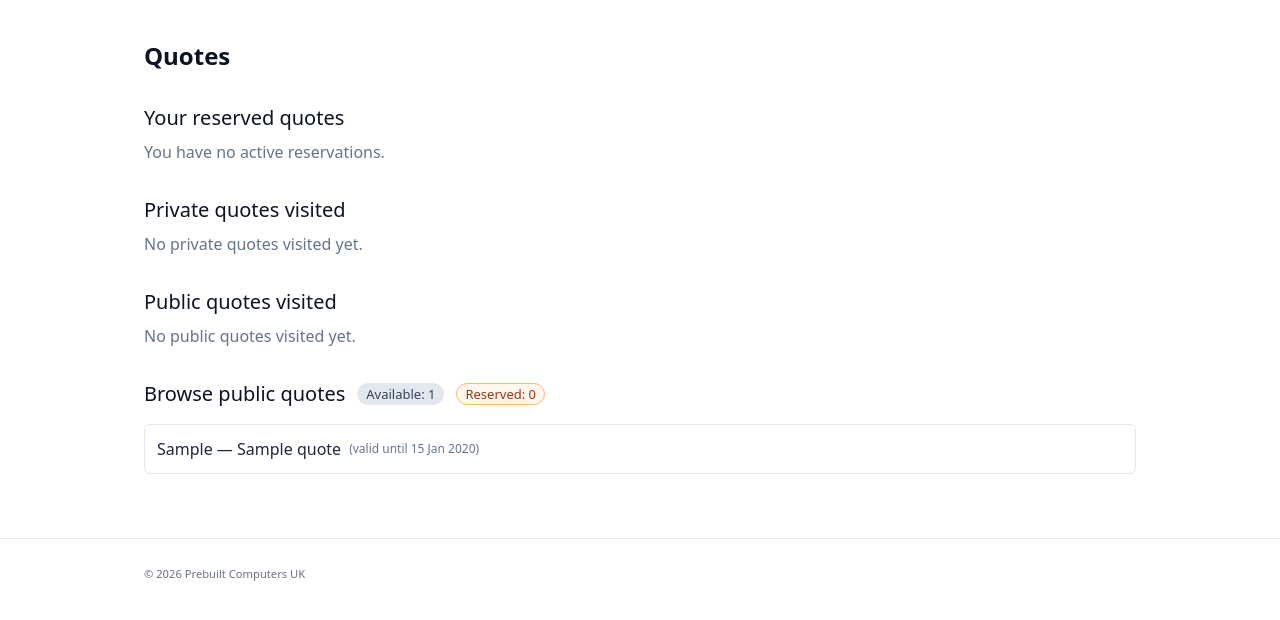
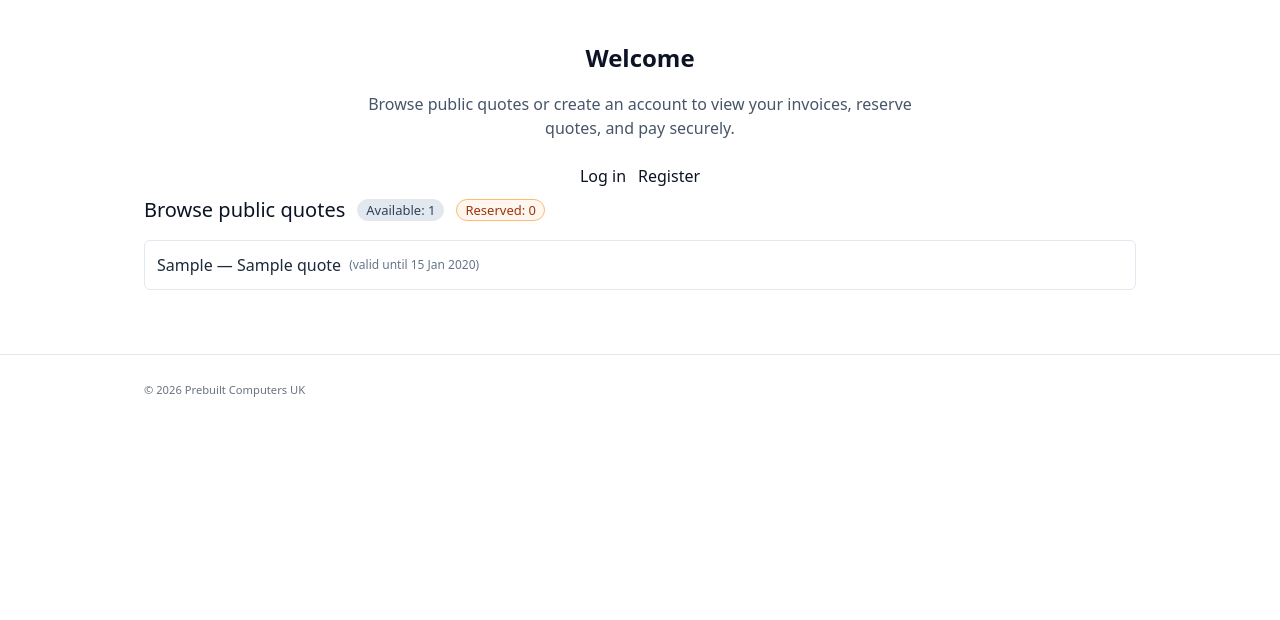
Before and after one commit to CappyTech/pbcuk-app, a Django app: page / in a window 1280 px wide. Shown: the part 53-673 px from the top of the page. Run offline with Django 5.2, Linux system fonts and the light colour scheme; tables that the repository leaves empty hold one stand-in row (values such as "Sample post").

Commit message:
Add guest welcome and conditional home page content
Updated home.html to display a welcome message and login/register options for unauthenticated users, and to show different content based on authentication status. Public quotes are now limited to 5 for guests, while authenticated users see their reserved and visited quotes.

```diff
--- a/templates/core/home.html
+++ b/templates/core/home.html
@@ -1,6 +1,7 @@
 {% extends "base_public.html" %}
-{% block title %}Quotes{% endblock %}
+{% block title %}{% if user.is_authenticated %}Quotes{% else %}Welcome{% endif %}{% endblock %}
 {% block content %}
+  {% if user.is_authenticated %}
     <h1 class="text-2xl font-semibold mb-6">Quotes</h1>
 
     <h2 class="text-xl font-medium mt-8 mb-2">Your reserved quotes</h2>
@@ -70,4 +71,34 @@
     {% else %}
       <p class="text-slate-500">There are no public quotes at this time.</p>
     {% endif %}
+  {% else %}
+    <div class="text-center py-12">
+      <h1 class="text-3xl font-semibold mb-4">Welcome</h1>
+      <p class="text-slate-600 max-w-xl mx-auto mb-6">Browse public quotes or create an account to view your invoices, reserve quotes, and pay securely.</p>
+      <div class="flex items-center justify-center gap-3">
+        <a href="{% url 'accounts:login' %}" class="btn btn-primary">Log in</a>
+        <a href="{% url 'accounts:register' %}" class="btn btn-secondary">Register</a>
+      </div>
+    </div>
+
+    <h2 class="text-xl font-medium mt-2 mb-4 flex items-center gap-3">Browse public quotes
+      <span class="badge">Available: {{ public_available_count }}</span>
+      <span class="badge reserved">Reserved: {{ public_reserved_count }}</span>
+    </h2>
+    {% if quotes %}
+      <ul class="divide-y divide-slate-200 border border-slate-200 rounded-md">
+        {% for q in quotes|slice:":5" %}
+          <li class="p-3 flex flex-wrap items-center gap-2">
+            <a href="{% url 'quotes:public_quote_detail' q.token %}" class="font-medium text-slate-800 hover:underline">{{ q.reference }} — {{ q.title }}</a>
+            {% if q.valid_until %}<span class="text-xs text-slate-500">(valid until {{ q.valid_until }})</span>{% endif %}
+            {% if q.is_reservation_active %}
+              <span class="badge reserved">Reserved · <span class="countdown" data-expires="{{ q.reservation_expires_at|date:'c' }}"></span></span>
+            {% endif %}
+          </li>
+        {% endfor %}
+      </ul>
+    {% else %}
+      <p class="text-slate-500">There are no public quotes at this time.</p>
+    {% endif %}
+  {% endif %}
 {% endblock %}
```
Lines whose indentation alone changed are shown as unchanged.
